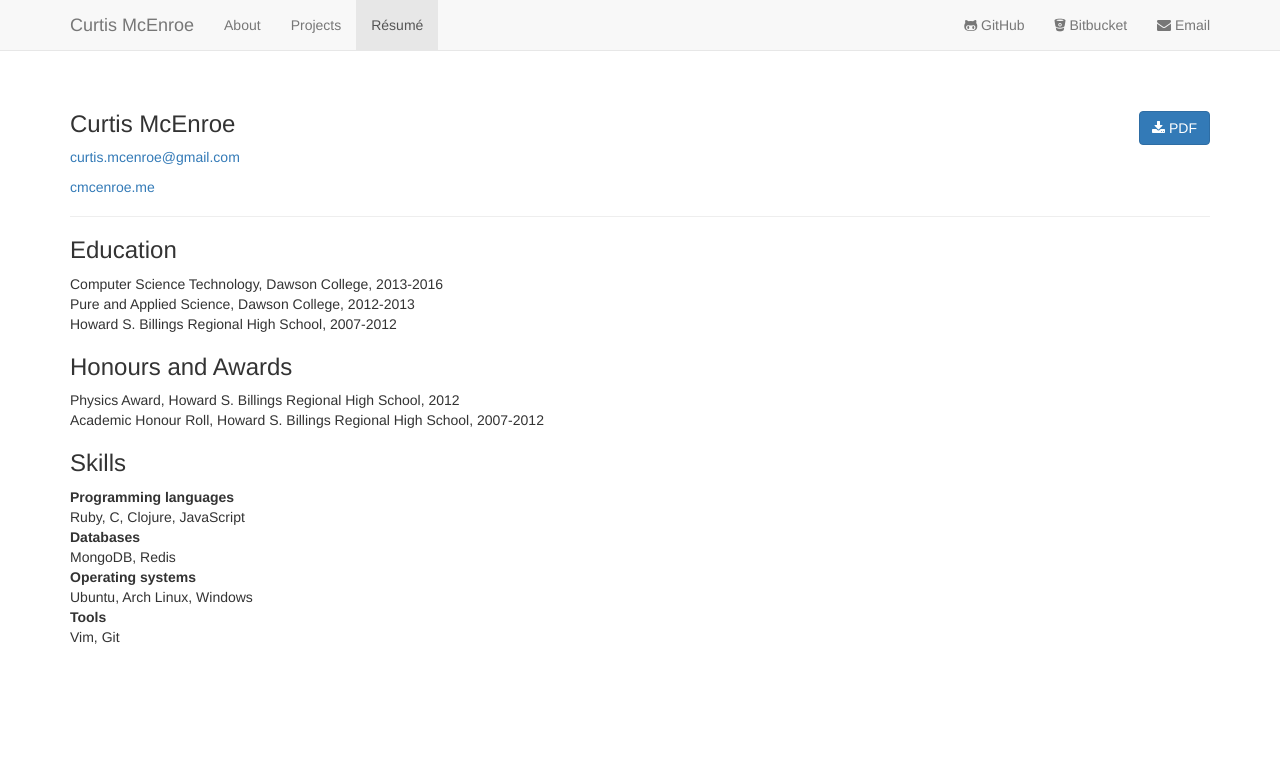
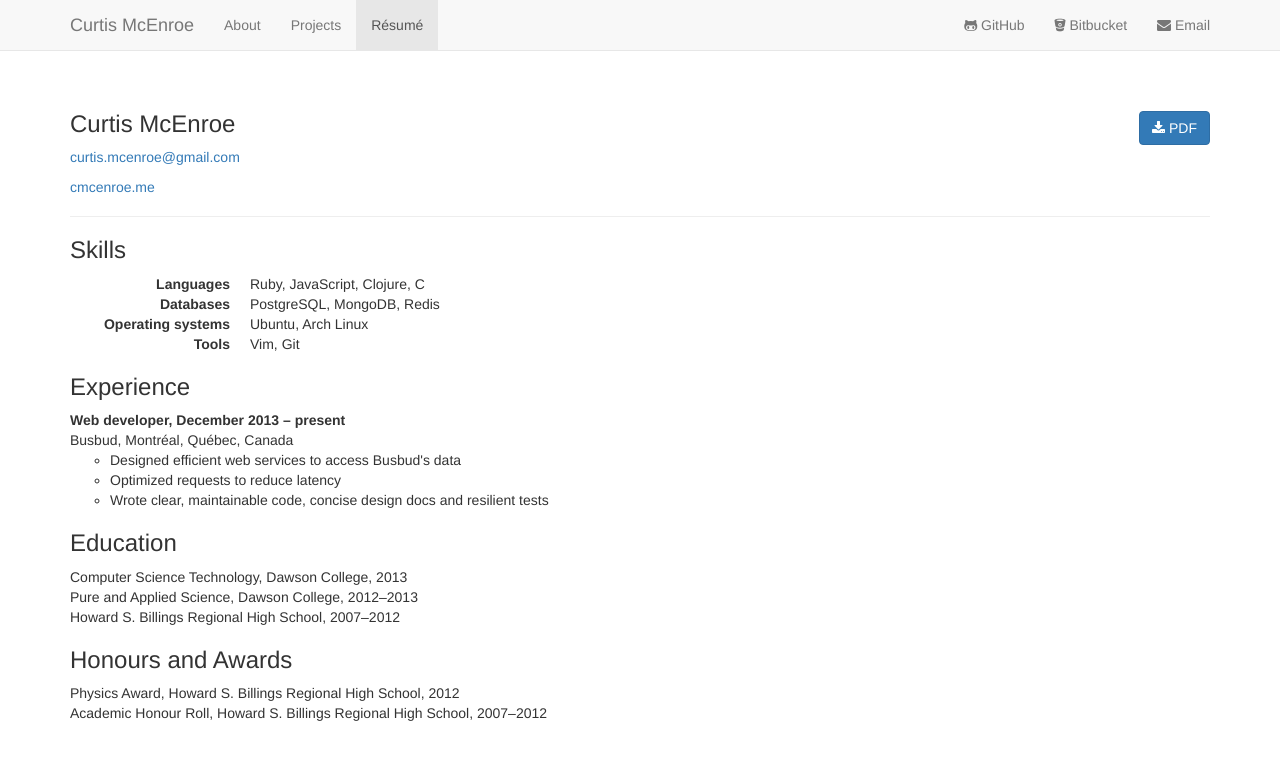
Before and after one commit to causal-agent/programble.github.io, a Jekyll site: the page built from resume.html, in a window 1280 px wide. Shown: the top 760 px of the page. Built offline with Jekyll 4.4.1, drawn with Linux system fonts in a browser that asks for light colours; nearby versions of some CDN libraries.

Commit message:
Update resume with Busbud

```diff
--- a/resume.html
+++ b/resume.html
@@ -32,33 +32,47 @@ id: resume
   </p>
 </div>
 
+<h3>Skills</h3>
+
+<dl class="dl-horizontal">
+  <dt>Languages</dt>
+  <dd>Ruby, JavaScript, Clojure, C</dd>
+
+  <dt>Databases</dt>
+  <dd>PostgreSQL, MongoDB, Redis</dd>
+
+  <dt>Operating systems</dt>
+  <dd>Ubuntu, Arch Linux</dd>
+
+  <dt>Tools</dt>
+  <dd>Vim, Git</dd>
+</dl>
+
+<h3>Experience</h3>
+
+<ol class="list-unstyled">
+  <li>
+    <strong>Web developer, December 2013 – present</strong><br>
+    Busbud, Montréal, Québec, Canada<br>
+    <ul>
+      <li>Designed efficient web services to access Busbud's data</li>
+      <li>Optimized requests to reduce latency</li>
+      <li>Wrote clear, maintainable code, concise design docs and resilient tests</li>
+    </ul>
+  </li>
+</ol>
+
 <h3>Education</h3>
 
 <ol class="list-unstyled">
-  <li>Computer Science Technology, Dawson College, 2013-2016</li>
-  <li>Pure and Applied Science, Dawson College, 2012-2013</li>
-  <li>Howard S. Billings Regional High School, 2007-2012</li>
+  <li>Computer Science Technology, Dawson College, 2013</li>
+  <li>Pure and Applied Science, Dawson College, 2012–2013</li>
+  <li>Howard S. Billings Regional High School, 2007–2012</li>
 </ol>
 
 <h3>Honours and Awards</h3>
 
 <ol class="list-unstyled">
   <li>Physics Award, Howard S. Billings Regional High School, 2012</li>
-  <li>Academic Honour Roll, Howard S. Billings Regional High School, 2007-2012</li>
+  <li>Academic Honour Roll, Howard S. Billings Regional High School, 2007–2012</li>
 </ol>
-
-<h3>Skills</h3>
-
-<dl>
-  <dt>Programming languages</dt>
-  <dd>Ruby, C, Clojure, JavaScript</dd>
-
-  <dt>Databases</dt>
-  <dd>MongoDB, Redis</dd>
-
-  <dt>Operating systems</dt>
-  <dd>Ubuntu, Arch Linux, Windows</dd>
-
-  <dt>Tools</dt>
-  <dd>Vim, Git</dd>
-</dl>
```
